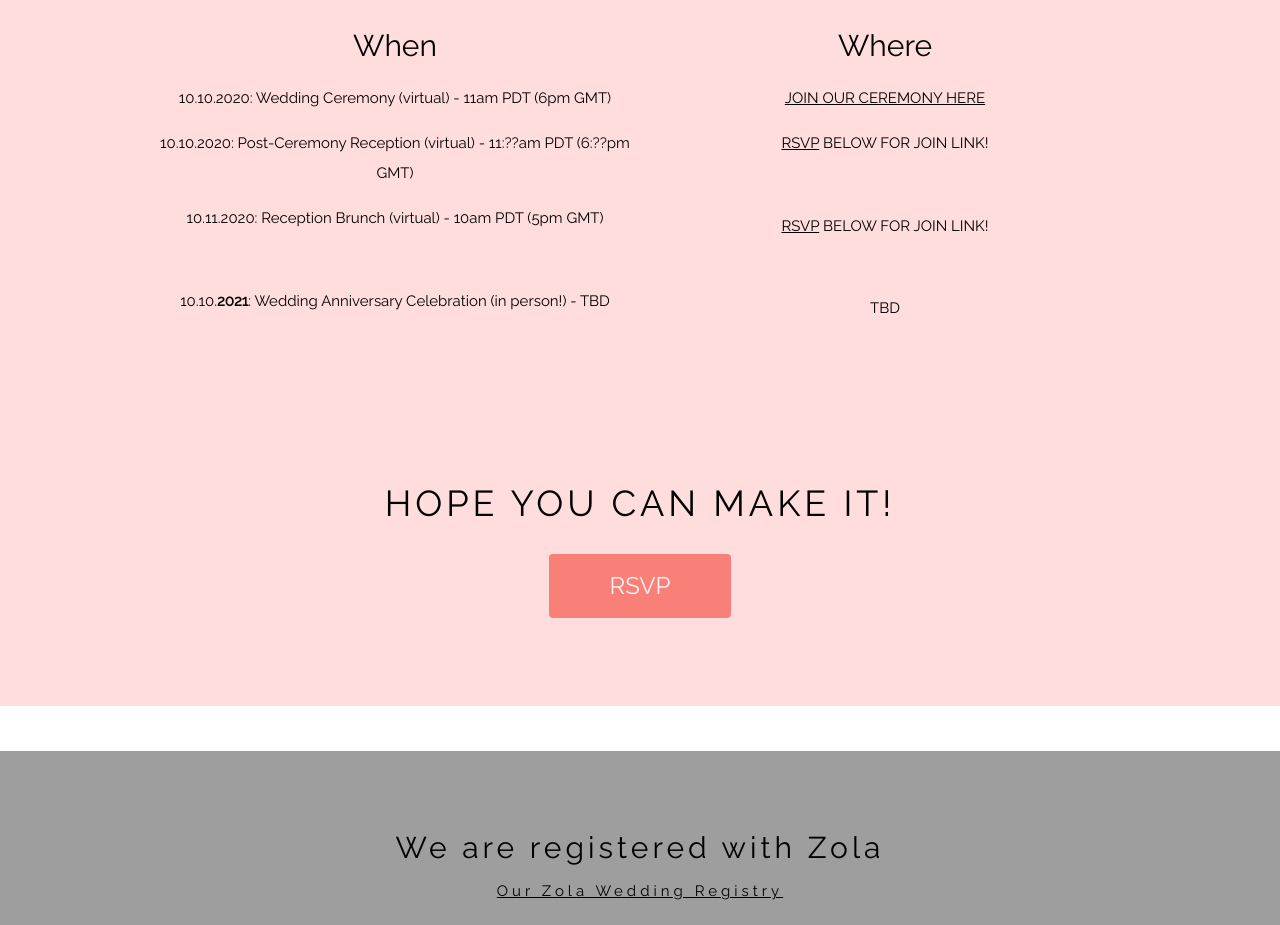
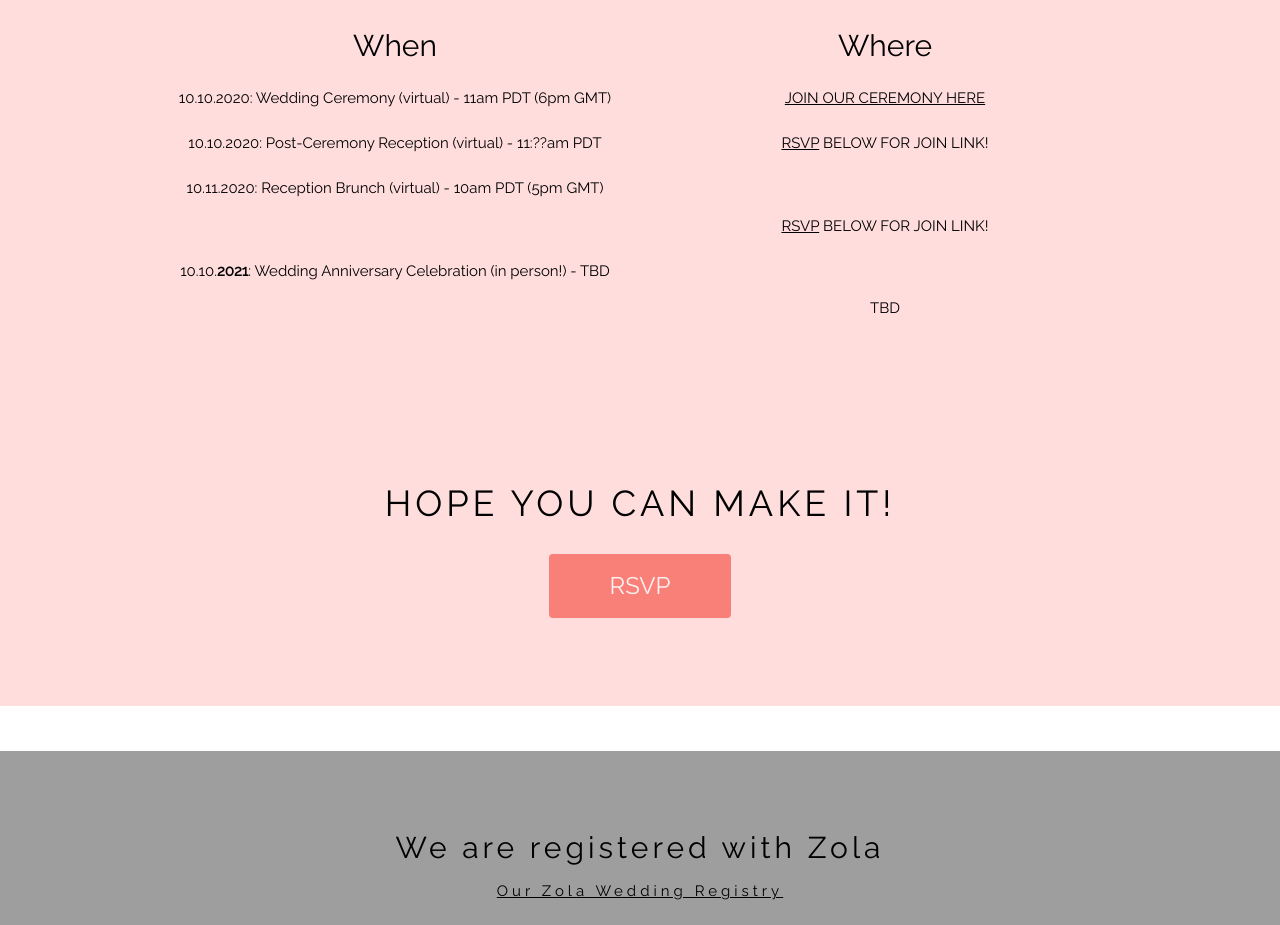
Before and after one commit to agronbach/agronbach.github.io, a plain HTML site: page index.html in a window 1280 px wide. Shown: the part 4460-5385 px from the top of the page. Drawn offline with nearby package versions, Linux system fonts and the light colour scheme; a script that the page names is missing.

Commit message:
Update index.html

```diff
--- a/index.html
+++ b/index.html
@@ -73,7 +73,7 @@ Be sure to <a href="#rsvp">RSVP</a> below (submit your email in our form) so tha
       <div class="w3-half">
         <h2>When</h2>
         <p>10.10.2020: Wedding Ceremony (virtual) - 11am PDT (6pm GMT)</p>
-        <p>10.10.2020: Post-Ceremony Reception (virtual) - 11:??am PDT (6:??pm GMT)</p>
+        <p>10.10.2020: Post-Ceremony Reception (virtual) - 11:??am PDT</p>
         <p>10.11.2020: Reception Brunch (virtual) - 10am PDT (5pm GMT)</p><br>
         <p>10.10.<b>2021</b>: Wedding Anniversary Celebration (in person!) - TBD</p>
       </div>
```
